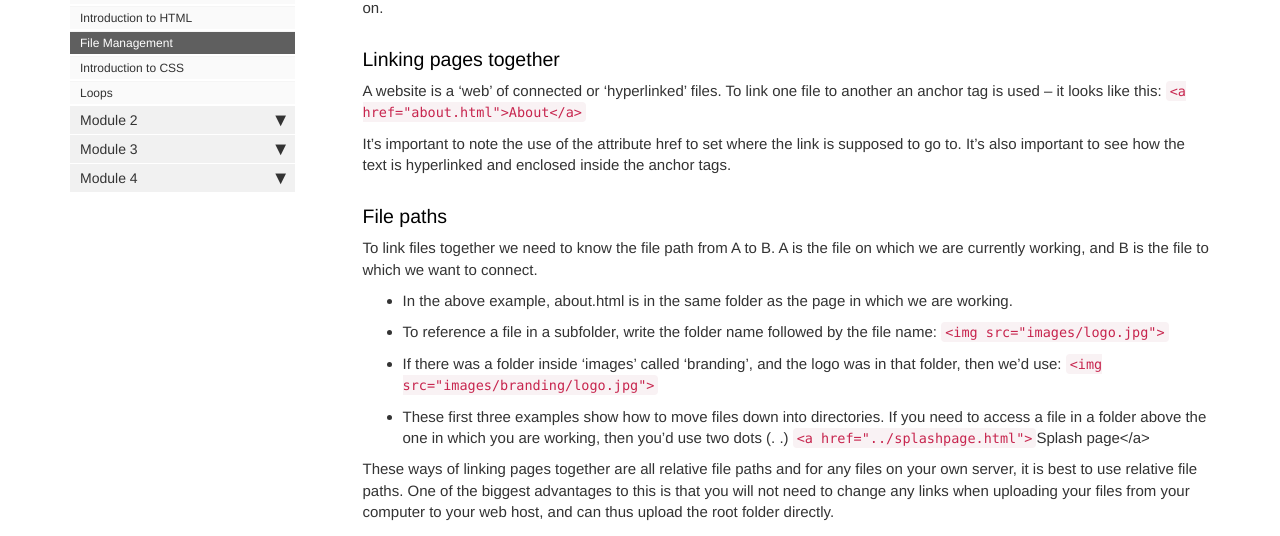
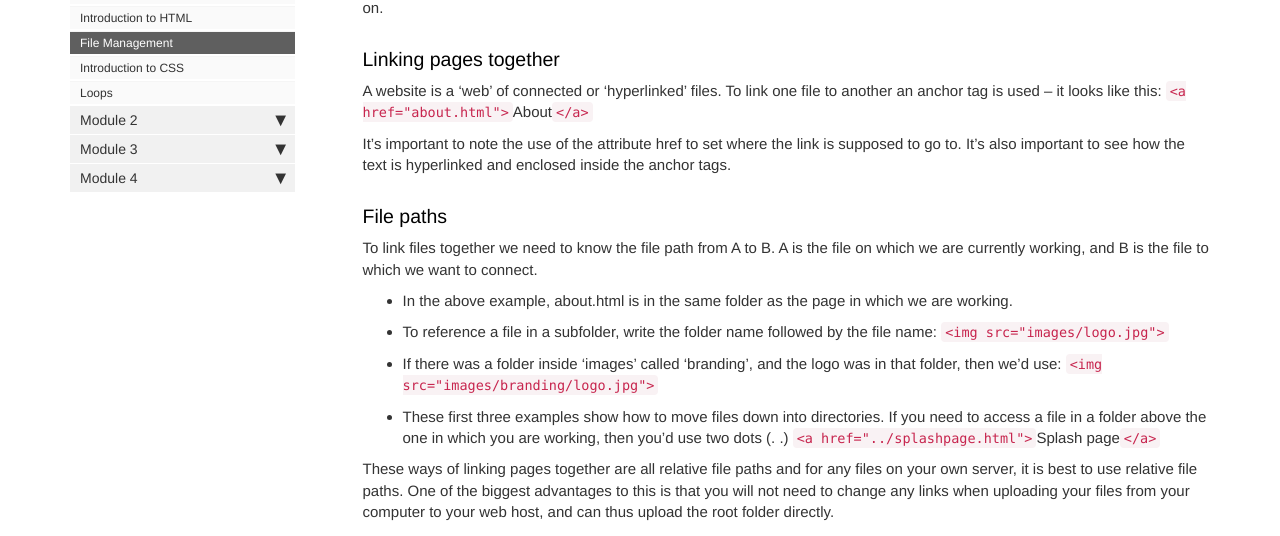
Before and after one commit to AmberBentley/content-feu, a Jekyll site: the page built from pages/html-css/file-management.md, in a window 1280 px wide and 900 px high, scrolled down 861 px. Shown: the part 177-713 px from the top of the window. Built offline with Jekyll 4.4.1, drawn with Linux system fonts in a browser that asks for light colours; comment, search, counter and statistics services are not loaded.

Commit message:
Lesson 1+2 updates

```diff
--- a/pages/html-css/file-management.md
+++ b/pages/html-css/file-management.md
@@ -26,7 +26,7 @@ Your other HTML files should have logical names. The contact page should be cont
 
 ### Linking pages together
 
-A website is a 'web' of connected or 'hyperlinked' files. To link one file to another an anchor tag is used – it looks like this: `<a href="about.html">About</a>`
+A website is a 'web' of connected or 'hyperlinked' files. To link one file to another an anchor tag is used – it looks like this: `<a href="about.html">`About`</a>`
 
 It's important to note the use of the attribute href to set where the link is supposed to go to. It’s also important to see how the text is hyperlinked and enclosed inside the anchor tags.
 
@@ -40,7 +40,7 @@ To link files together we need to know the file path from A to B. A is the file
 - If there was a folder inside 'images' called 'branding', and the logo was in that folder, then we'd use:
 `<img src="images/branding/logo.jpg">`
 - These first three examples show how to move files down into directories. If you need to access a file in a folder above the one in which you are working, then you'd use two dots (. .)
-`<a href="../splashpage.html">`Splash page</a>
+`<a href="../splashpage.html">`Splash page`</a>`
 
 These ways of linking pages together are all relative file paths and for any files on your own server, it is best to use relative file paths. One of the biggest advantages to this is that you will not need to change any links when uploading your files from your computer to your web host, and can thus upload the root folder directly.
 
```
Also changed, not shown: pages/html-css/intro-html.md (+2 -2 lines).
